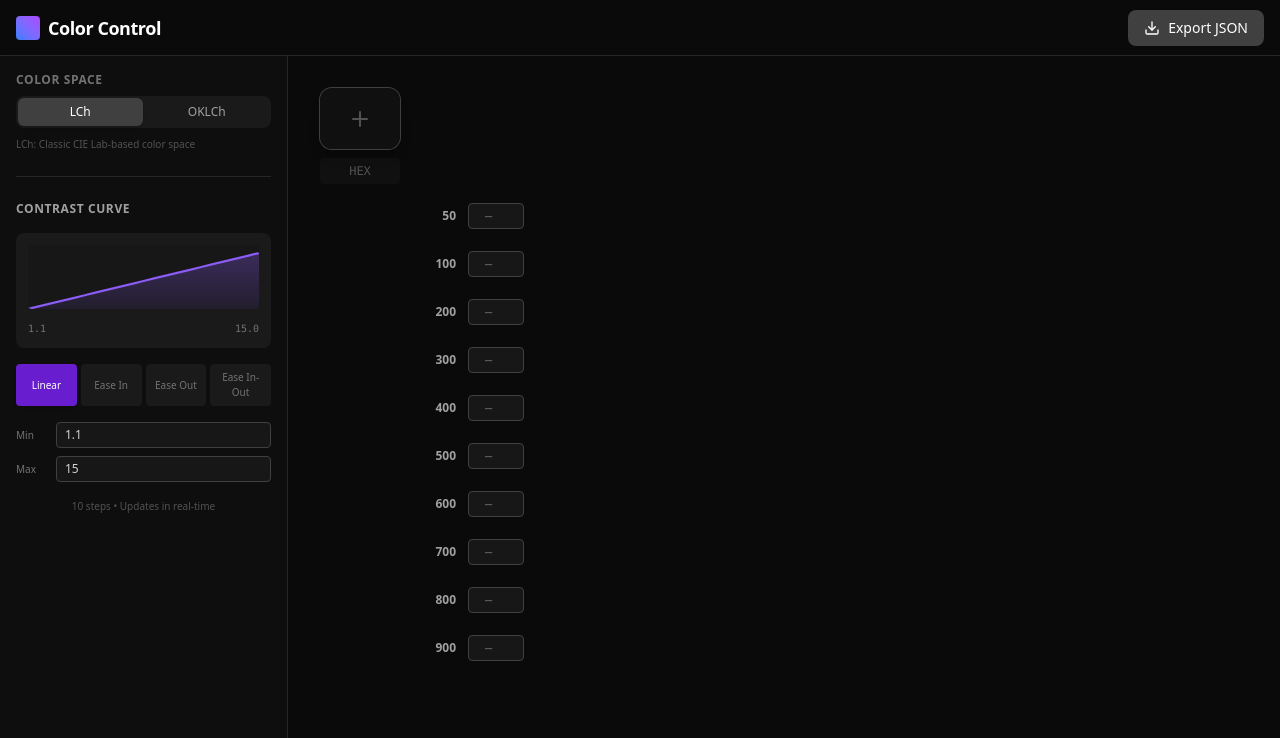
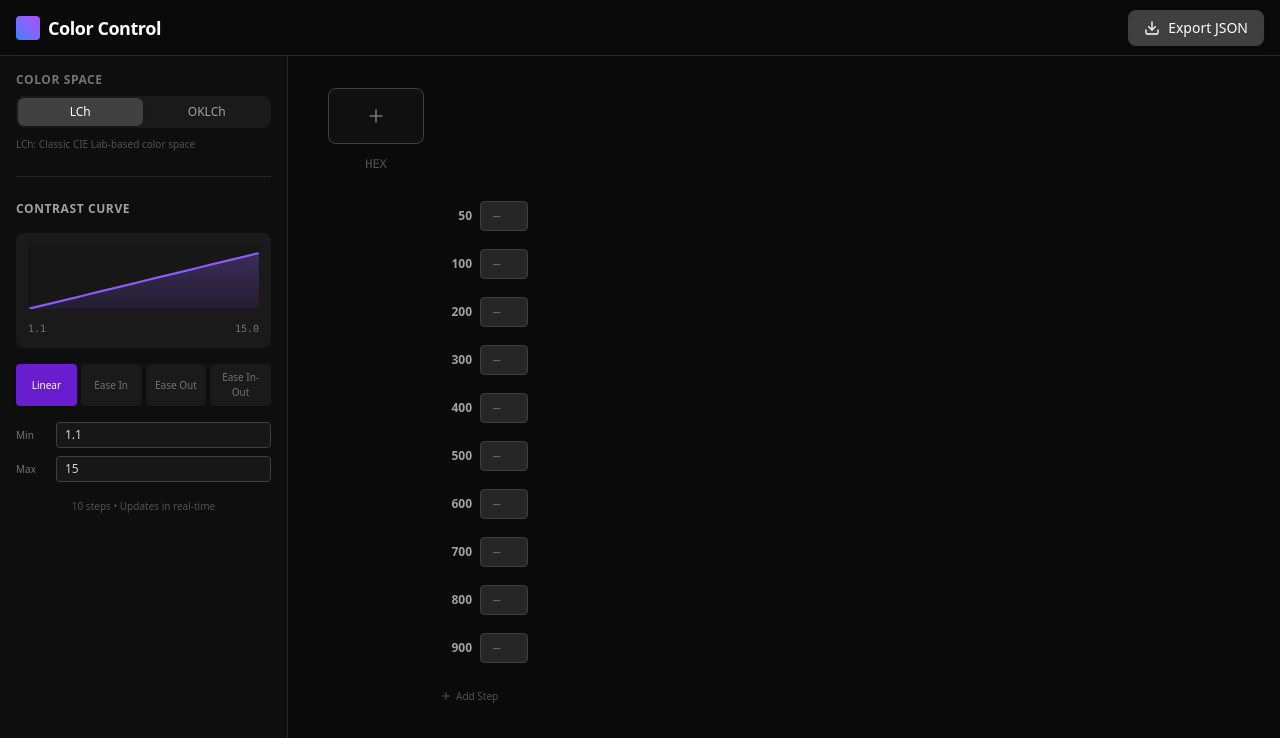
Before and after one commit to gabrielPlunk/color-control, a React (Vite) app: page / in a window 1280 px wide. Shown: the top 738 px of the page. Built offline with nearby package versions, Linux system fonts and the light colour scheme.

Commit message:
Add step controls: delete on hover, add step button

```diff
--- a/src/components/palette/AddColorColumn.tsx
+++ b/src/components/palette/AddColorColumn.tsx
@@ -29,35 +29,33 @@ export const AddColorColumn: React.FC = () => {
     };
 
     return (
-        <div className="flex flex-col w-20 shrink-0 mr-4">
-            {/* Add Color Button */}
-            <div className="h-[96px] flex flex-col gap-2 mb-2">
+        <div className="flex flex-col shrink-0">
+            {/* Add Color Button - Styled per mockup */}
+            <div className="h-[104px] flex flex-col gap-2 px-2">
                 <div
                     ref={triggerRef}
                     className={clsx(
-                        "flex-1 rounded-xl shadow-lg relative cursor-pointer ring-1 ring-dashed ring-neutral-700 hover:ring-neutral-500 flex items-center justify-center transition-all",
+                        "h-14 w-24 rounded-lg border border-neutral-700 hover:border-neutral-500 cursor-pointer flex items-center justify-center transition-all",
                         chroma.valid(placeholderHex) ? "" : "bg-neutral-900/50"
                     )}
                     style={{ backgroundColor: chroma.valid(placeholderHex) ? placeholderHex : undefined }}
                     onClick={openPicker}
                 >
-                    <Plus size={24} className={clsx(
+                    <Plus size={20} className={clsx(
                         "transition-colors",
-                        chroma.valid(placeholderHex) ? "text-white/50" : "text-neutral-600"
+                        chroma.valid(placeholderHex) ? "text-white/70" : "text-neutral-500"
                     )} />
                 </div>
-                <div className="text-center">
                 <input
-                        className="text-xs font-mono text-neutral-500 uppercase bg-neutral-900/50 px-2 py-1 rounded text-center w-full focus:outline-none focus:ring-1 focus:ring-neutral-600 border border-transparent focus:border-neutral-600 placeholder-neutral-600"
+                    className="text-xs font-mono text-neutral-500 uppercase bg-transparent px-2 py-1 text-center w-24 focus:outline-none placeholder-neutral-600"
                     placeholder="HEX"
                     value={placeholderHex}
                     onChange={(e) => setPlaceholderHex(e.target.value)}
                     onKeyDown={handlePlaceholderKeyDown}
                 />
             </div>
-            </div>
 
-            {/* Picker rendered outside the trigger */}
+            {/* Picker */}
             {showPicker && triggerRef.current && (
                 <ColorPickerPopover
                     color={chroma.valid(placeholderHex) ? placeholderHex : '#3b82f6'}
--- a/src/components/palette/PaletteLabelsColumn.tsx
+++ b/src/components/palette/PaletteLabelsColumn.tsx
@@ -1,17 +1,19 @@
 import React from 'react';
 import { useColorStore } from '../../store/useColorStore';
+import { Trash2, Plus } from 'lucide-react';
 
 export const PaletteLabelsColumn: React.FC = () => {
-    const { scaleSteps, updateScaleStep } = useColorStore();
+    const { scaleSteps, updateScaleStep, removeScaleStep, addScaleStep } = useColorStore();
 
     return (
-        <div className="flex flex-col gap-0 pt-[104px] bg-neutral-950 z-20 pr-3">
+        <div className="flex flex-col pt-[104px] bg-neutral-950 z-20">
+            {/* Step Rows */}
             {scaleSteps.map((step) => (
-                <div key={step.id} className="h-12 flex items-center gap-3 px-2">
+                <div key={step.id} className="h-12 flex items-center gap-2 px-2 group">
                     {/* Step Name */}
                     <span className="text-xs font-bold text-neutral-400 w-8 text-right">{step.name}</span>
 
-                    {/* Editable Contrast Input - styled like Chroma min/max */}
+                    {/* Editable Contrast Input */}
                     <input
                         type="number"
                         step="0.1"
@@ -23,10 +25,35 @@ export const PaletteLabelsColumn: React.FC = () => {
                         })}
                         placeholder="—"
                         title="Target contrast vs white"
-                        className="w-14 bg-neutral-900 border border-neutral-700 rounded px-2 py-1 text-xs text-neutral-300 font-mono text-center focus:outline-none focus:border-neutral-500 transition-colors"
+                        className="w-12 bg-neutral-800 border border-neutral-700 rounded px-1 py-1.5 text-xs text-neutral-300 font-mono text-center focus:outline-none focus:border-neutral-500 transition-colors"
                     />
+
+                    {/* Delete button (visible on hover) */}
+                    {scaleSteps.length > 2 && (
+                        <button
+                            onClick={() => removeScaleStep(step.id)}
+                            className="w-5 h-5 flex items-center justify-center text-neutral-600 hover:text-red-400 opacity-0 group-hover:opacity-100 transition-all"
+                            title="Remove step"
+                        >
+                            <Trash2 size={12} />
+                        </button>
+                    )}
                 </div>
             ))}
+
+            {/* Add Step Button */}
+            {scaleSteps.length < 20 && (
+                <div className="h-12 flex items-center px-2">
+                    <button
+                        onClick={addScaleStep}
+                        className="flex items-center gap-1 text-[10px] text-neutral-600 hover:text-neutral-400 transition-colors"
+                        title="Add new step"
+                    >
+                        <Plus size={12} />
+                        <span>Add Step</span>
+                    </button>
+                </div>
+            )}
         </div>
     );
 };
```
Lines whose indentation alone changed are shown as unchanged.
